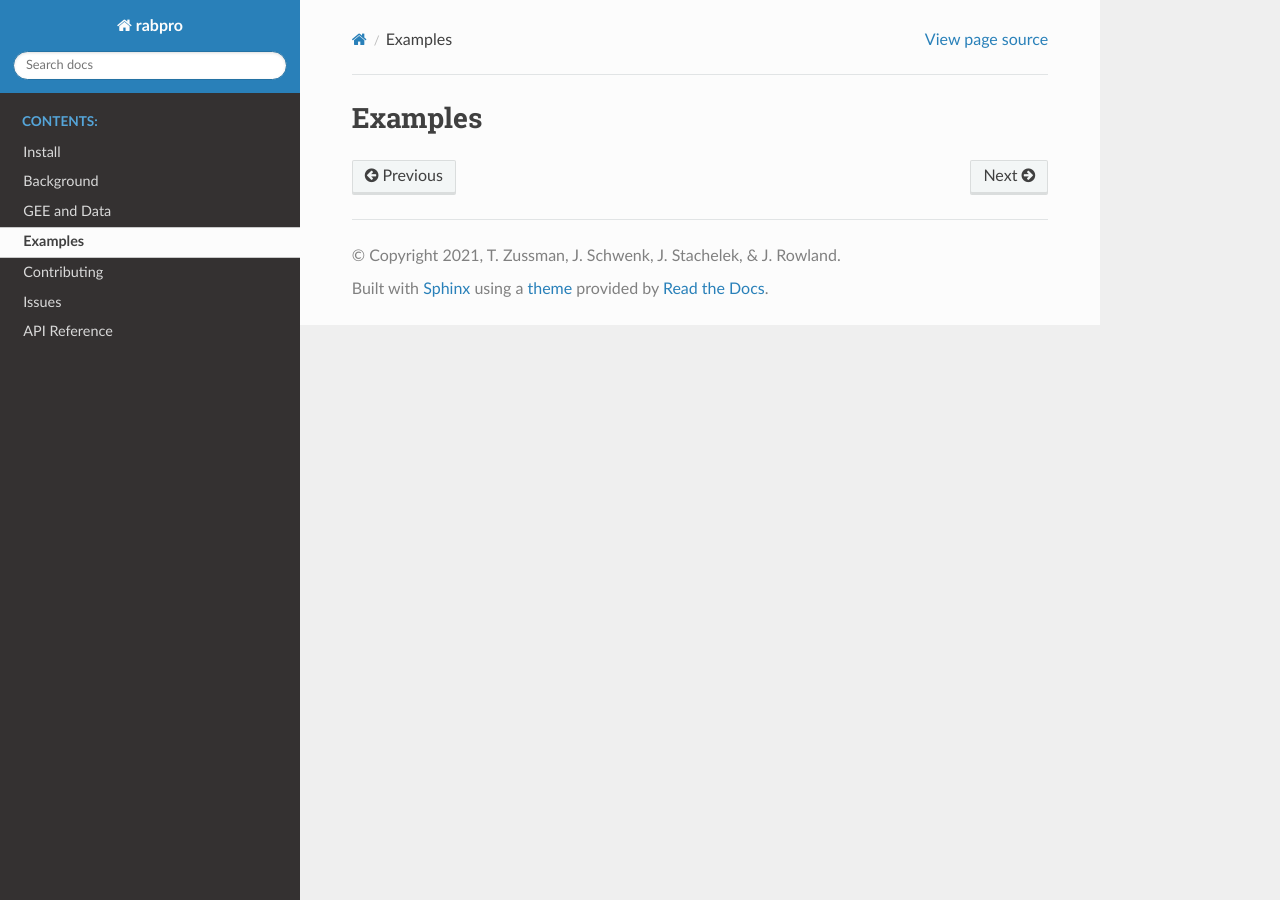
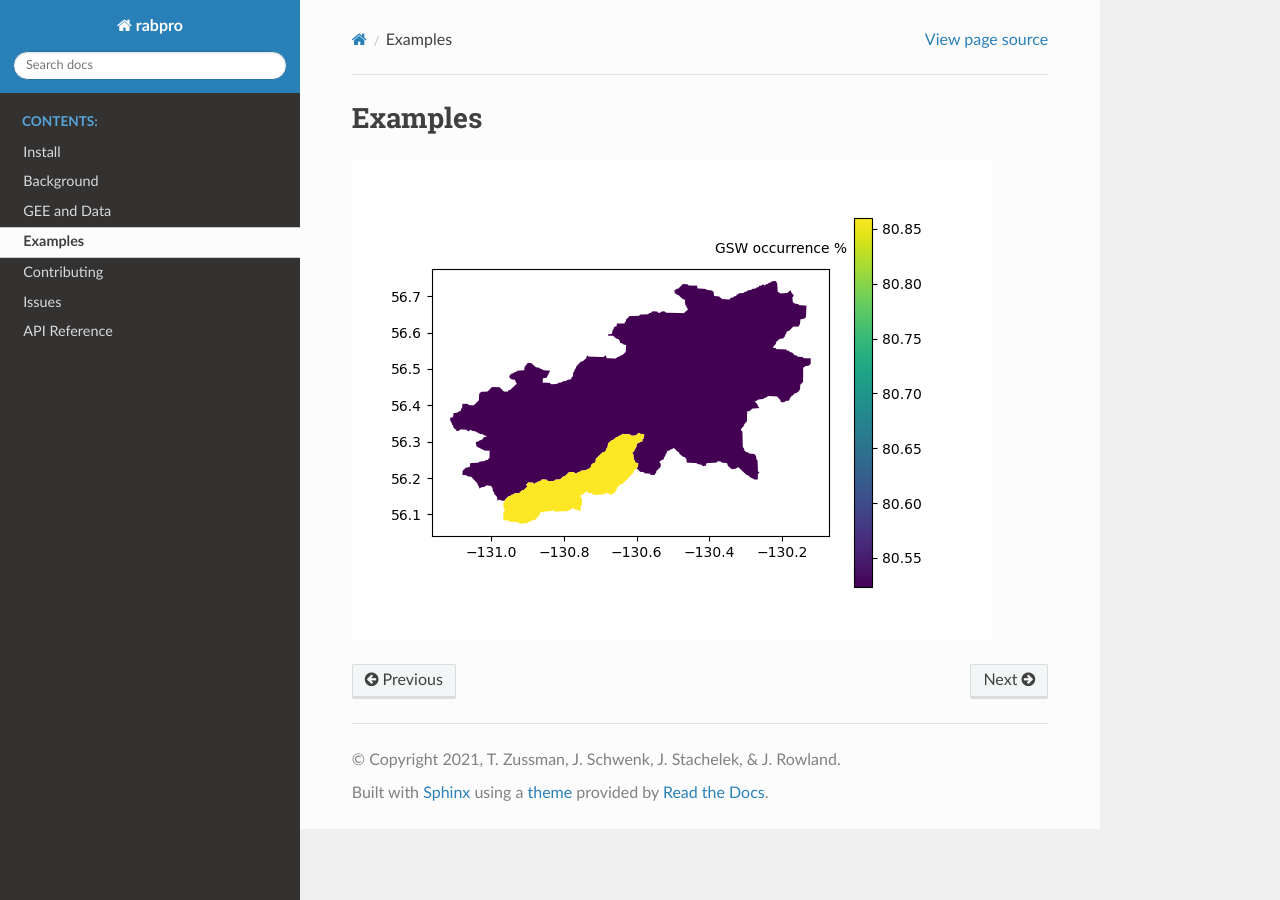
Before and after one commit to VeinsOfTheEarth/rabpro, a Sphinx documentation site: the page built from docs/source/examples/index.rst, in a window 1280 px wide. Built offline with Sphinx 7.4.7 and the Read the Docs theme 2.0.0, drawn with Linux system fonts in a browser that asks for light colours.

Commit message:
stash readme figure, [skip ci]

```diff
--- a/docs/source/examples/index.rst
+++ b/docs/source/examples/index.rst
@@ -3,3 +3,5 @@
 ========
 Examples
 ========
+
+.. image:: ../../_static/readme.png
```
Also changed, not shown: docs/_static/readme.png (added).
